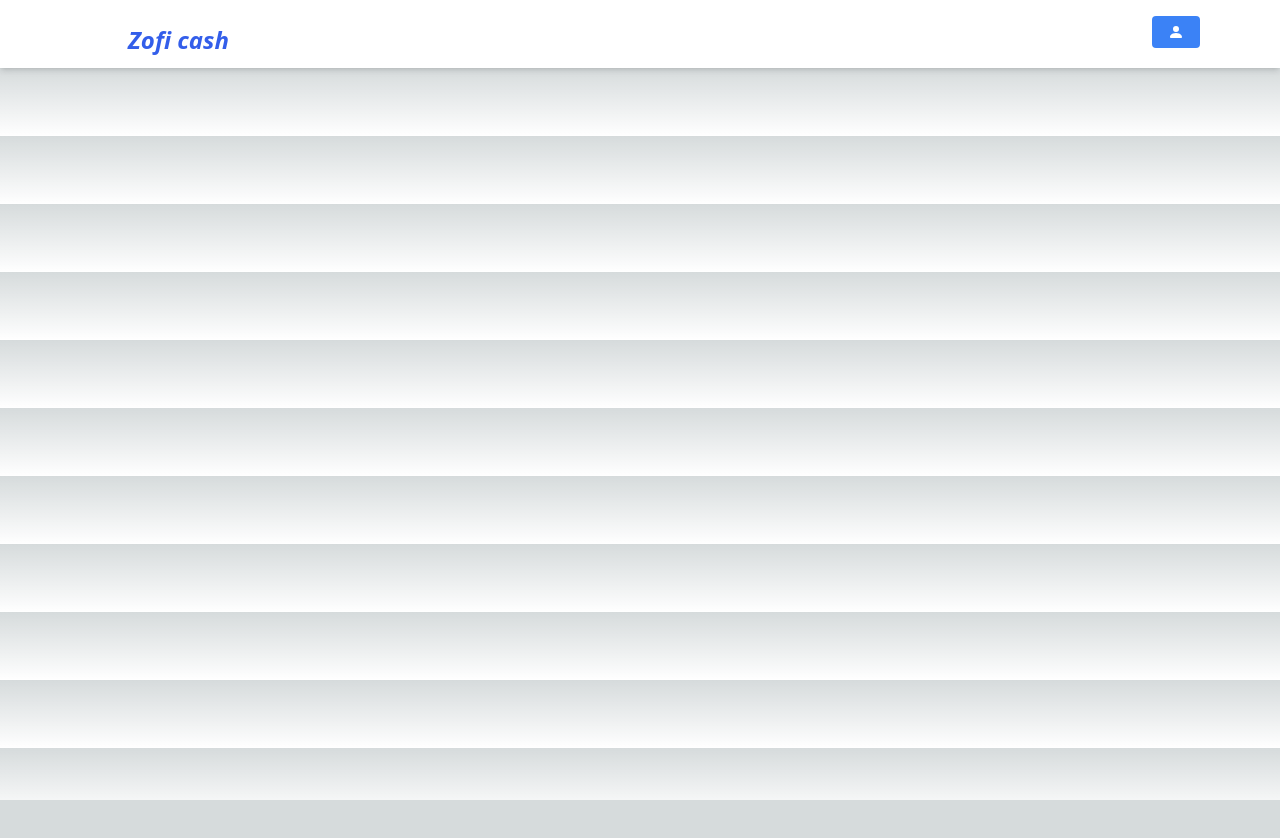
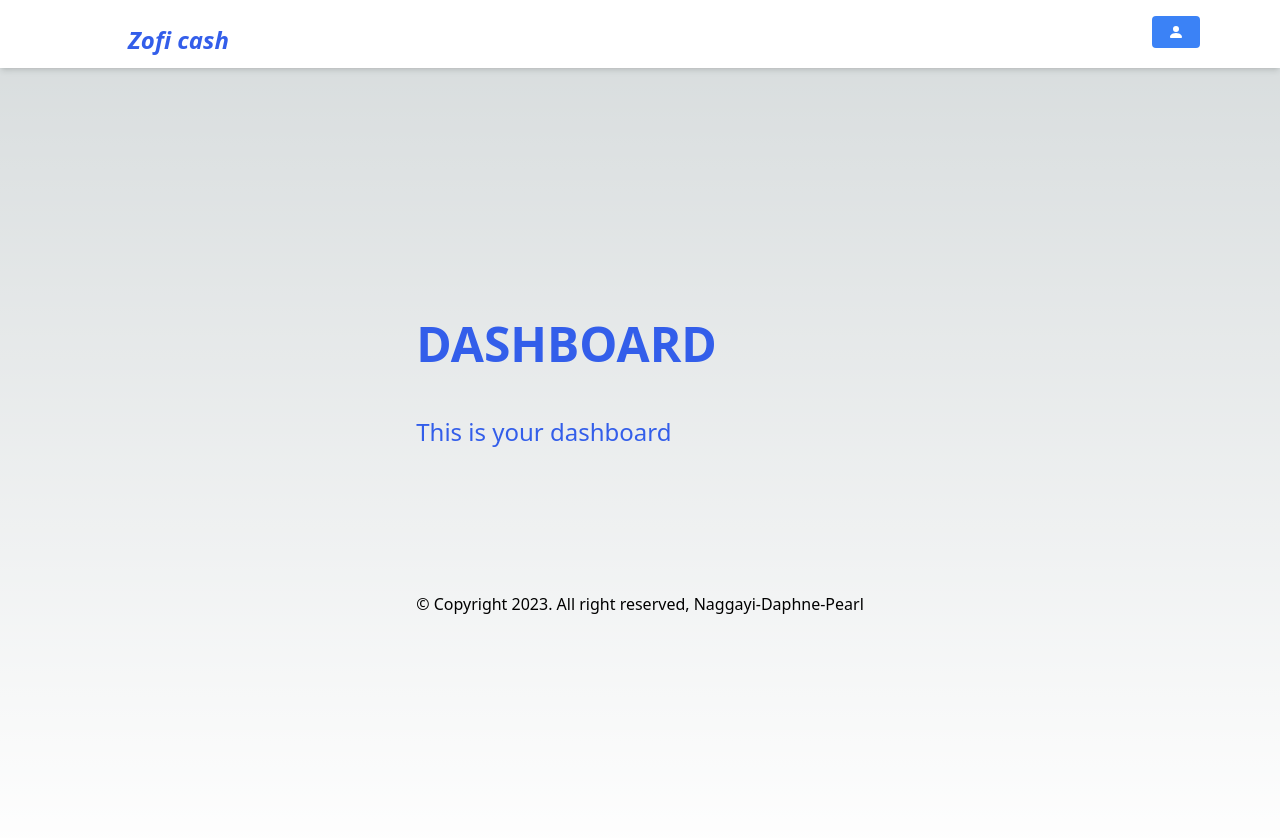
Before and after one commit to Naggayi-Daphne-Pearl/zofi_cash, a Next.js app: page /v1/dashboard in a window 1280 px wide. Shown: the top 838 px of the page. Before the commit the page ends 800 px from the top, so only its background shows below. Built offline with nearby package versions, Linux system fonts and the light colour scheme.

Commit message:
Style the dashbaord

```diff
--- a/components/Dashboard.js
+++ b/components/Dashboard.js
@@ -43,6 +43,19 @@ const Dashboard = () => {
           )}
         </div>
       </nav>
+
+      <div className="flex justify-center items-center h-screen ">
+      <div className="display-block px-6">
+        <h1 className="text-primary lg:text-5xl font-bold ">DASHBOARD</h1>
+         <h1 className="text-primary text-2xl  py-12">
+            This is your dashboard
+          </h1>
+
+        <footer className="mt-12 pt-12 mx-auto">
+          © Copyright 2023. All right reserved, Naggayi-Daphne-Pearl
+        </footer>
+      </div>
+    </div>
     </div>
   );
 };
```
